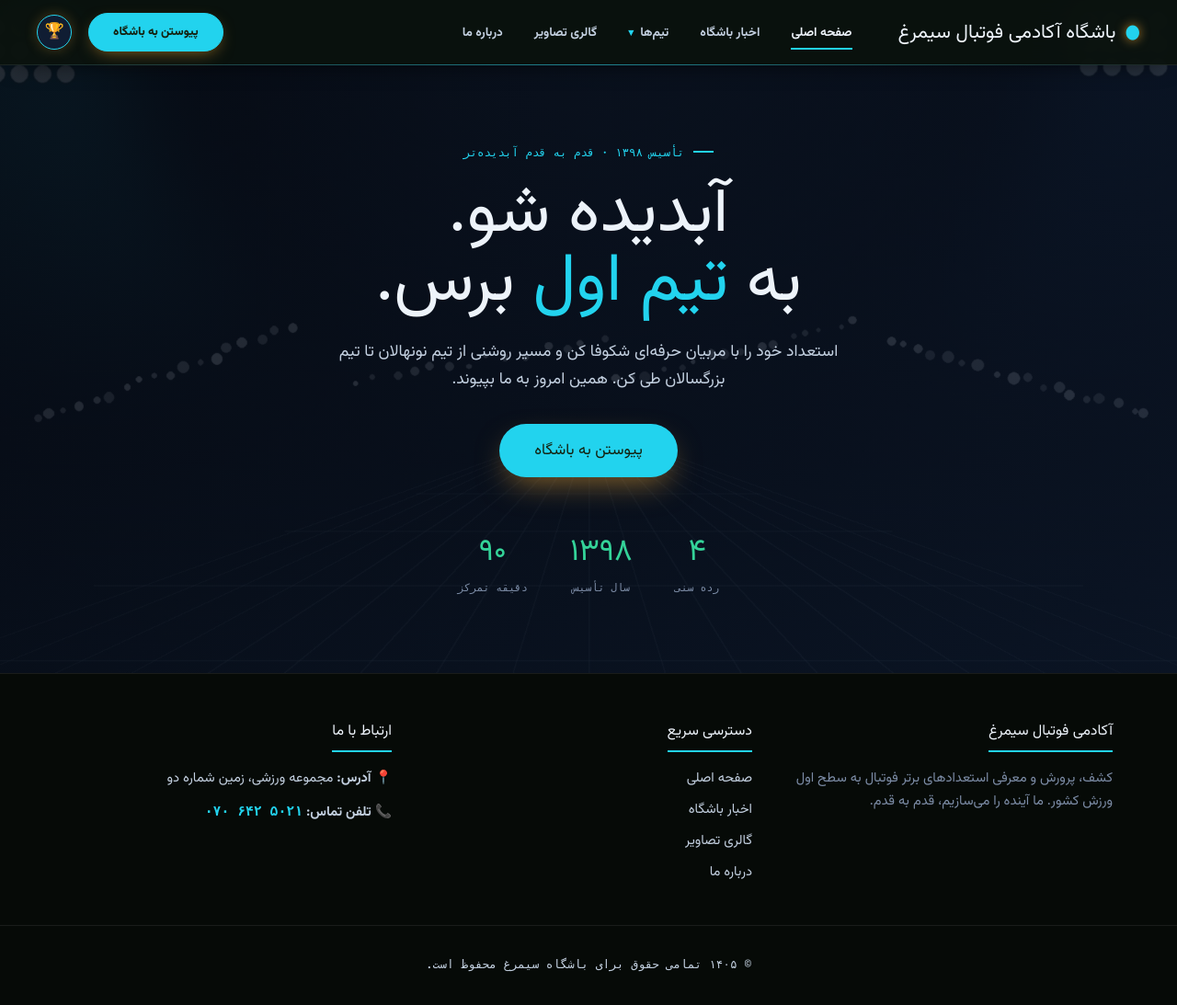
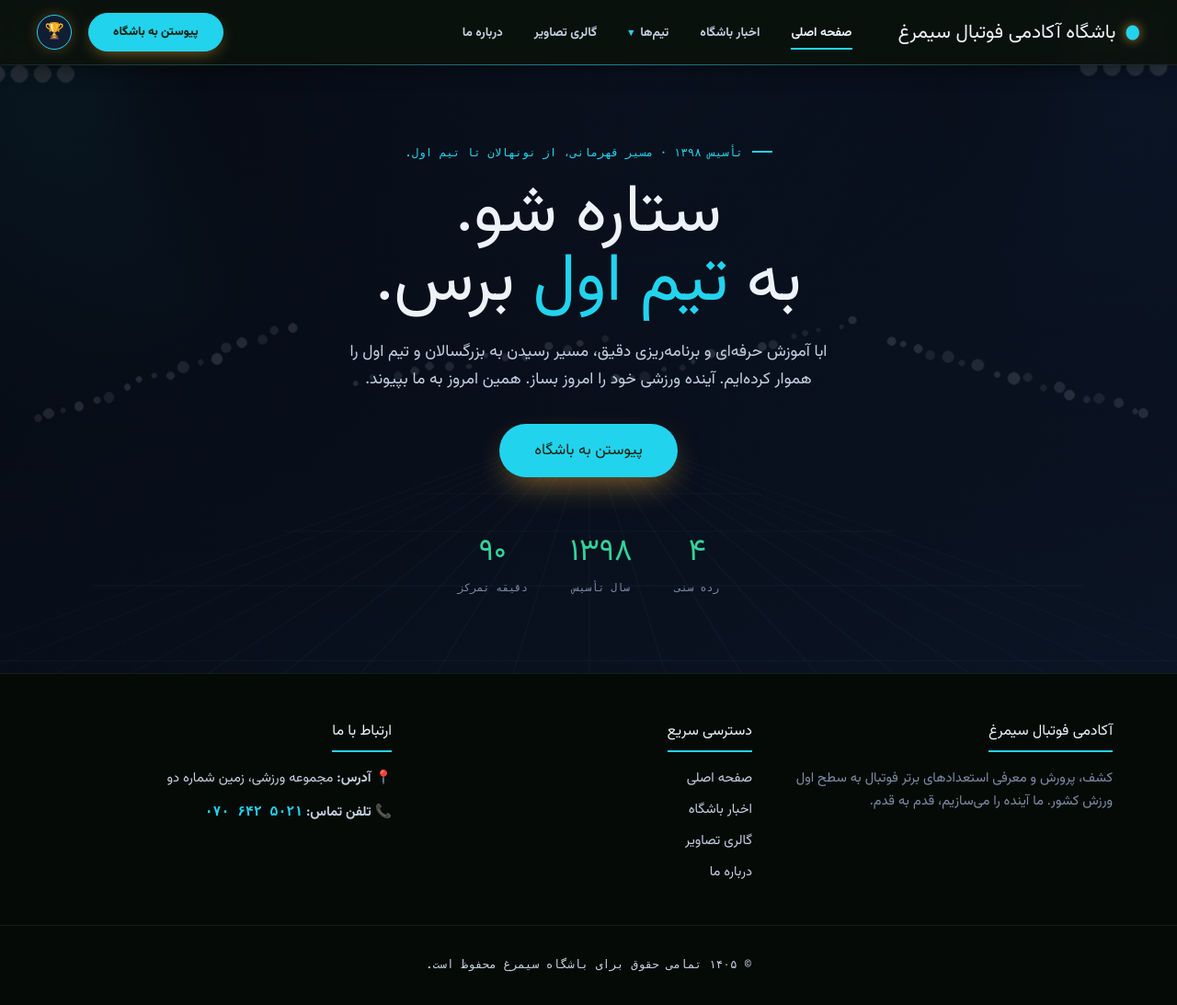
Before and after one commit to naeemsudoweb/simorgh-fa, a Flask app: page / in a window 1280 px wide. Shown: the whole page at 92% size. Run offline with Flask 3, Linux system fonts and the light colour scheme; parts of the project's set-up code (start-up, migrations or seed data) failed here and were passed over; some libraries are stand-ins or nearby versions.

Commit message:
Update index.html

```diff
--- a/templates/index.html
+++ b/templates/index.html
@@ -1,5 +1,5 @@
 {% extends "base.html" %}
-{% block title %}باشگاه سیمرغ — آکادمی فوتبال جوانان{% endblock %}
+{% block title %}آکادمی فوتبال سیمرغ{% endblock %}
 {% block nav_home %}active{% endblock %}
 
 {% block bg_overlay %}
@@ -9,9 +9,9 @@
 {% block content %}
 <main class="hero-section">
     <div class="hero-content">
-        <span class="eyebrow">تأسیس ۱۳۹۸ &middot; قدم به قدم آبدیده‌تر</span>
-        <h1>آبدیده شو.<br>به <span class="accent">تیم اول</span> برس.</h1>
-        <p>استعداد خود را با مربیان حرفه‌ای شکوفا کن و مسیر روشنی از تیم نونهالان تا تیم بزرگسالان طی کن. همین امروز به ما بپیوند.</p>
+        <span class="eyebrow">تأسیس ۱۳۹۸ &middot; مسیر قهرمانی، از نونهالان تا تیم اول.</span>
+        <h1>ستاره شو.<br>به <span class="accent">تیم اول</span> برس.</h1>
+        <p>ابا آموزش حرفه‌ای و برنامه‌ریزی دقیق، مسیر رسیدن به بزرگسالان و تیم اول را هموار کرده‌ایم. آینده ورزشی خود را امروز بساز. همین امروز به ما بپیوند.</p>
         <a href="#" class="hero-btn" onclick="openModal(); return false;">پیوستن به باشگاه</a>
 
         <div class="hero-stats">
```
